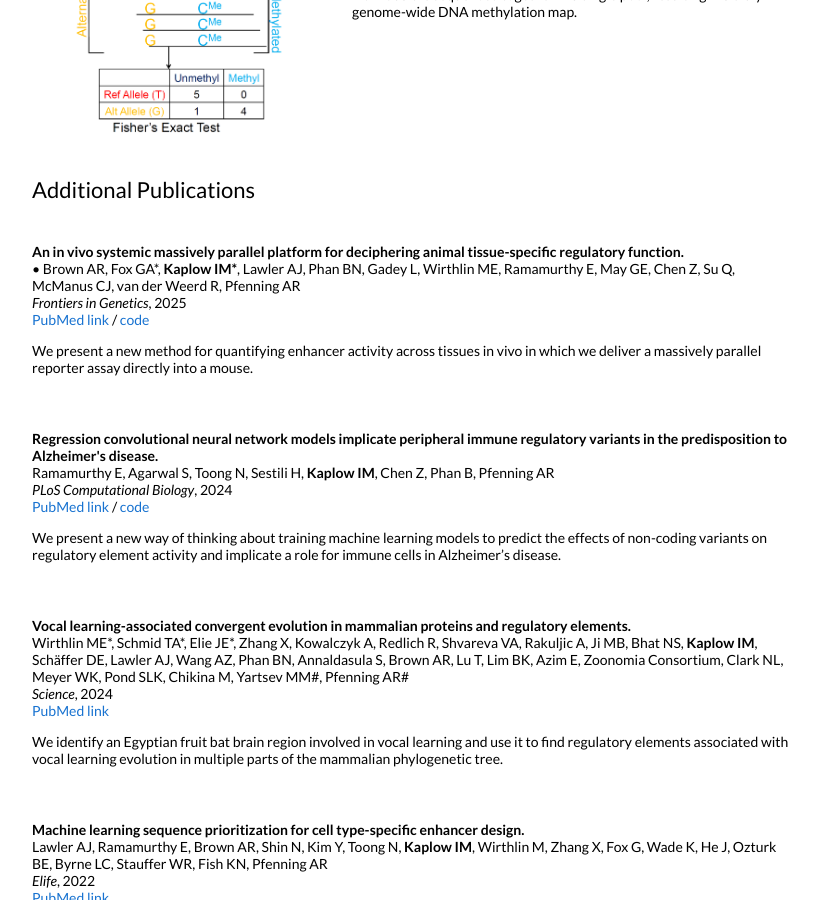
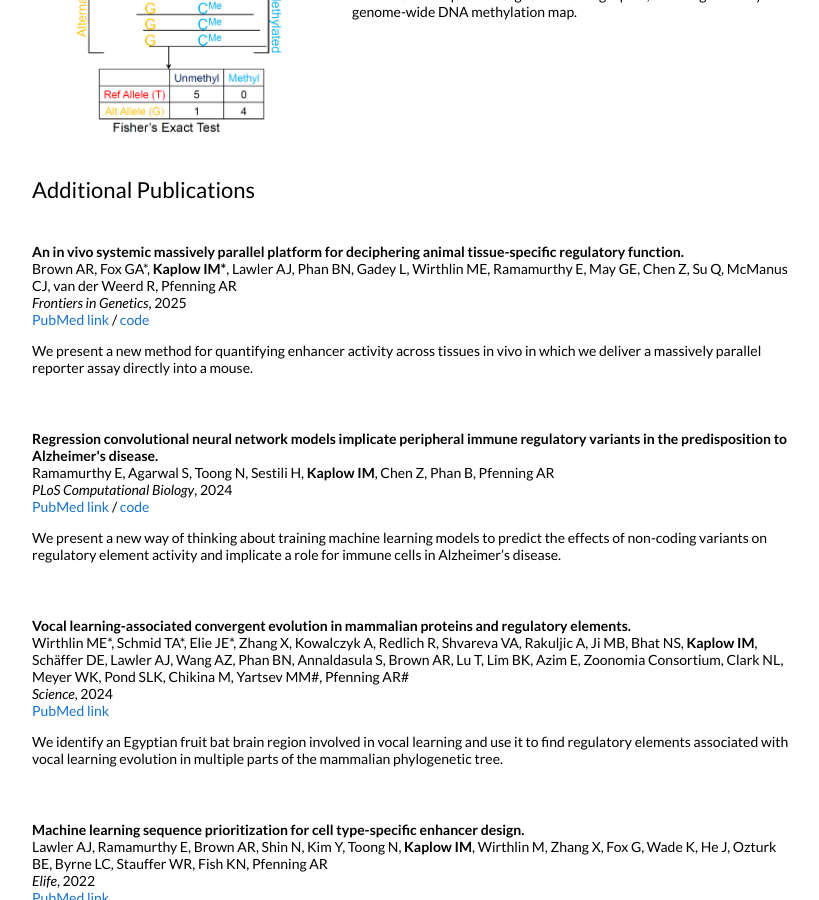
Before and after one commit to imk1/imk1.github.io, a Jekyll site: the page built from _posts/2025-4-9-FrontGenet2025.markdown, in a window 1280 px wide and 900 px high, scrolled down 2108 px. Shown: the whole window, without its empty margins (228-1047 px from the left). Built offline with Jekyll 4.4.1, drawn with Linux system fonts in a browser that asks for light colours.

Commit message:
I fixed a typo in the in vivo MPRA entry.

```diff
--- a/_posts/2025-4-9-FrontGenet2025.markdown
+++ b/_posts/2025-4-9-FrontGenet2025.markdown
@@ -4,7 +4,7 @@ title:  "An in vivo systemic massively parallel platform for deciphering animal
 date:   2025-04-09 15:45:00 +00:00
 categories: publication
 author: "Irene Kaplow"
-authors: "•	Brown AR, Fox GA*, <strong>Kaplow IM*</strong>, Lawler AJ, Phan BN, Gadey L, Wirthlin ME, Ramamurthy E, May GE, Chen Z, Su Q, McManus CJ, van der Weerd R, Pfenning AR"
+authors: "Brown AR, Fox GA*, <strong>Kaplow IM*</strong>, Lawler AJ, Phan BN, Gadey L, Wirthlin ME, Ramamurthy E, May GE, Chen Z, Su Q, McManus CJ, van der Weerd R, Pfenning AR"
 venue: "Frontiers in Genetics"
 pubmedlink: https://pubmed.ncbi.nlm.nih.gov/40270544/
 code: https://github.com/pfenninglab/sysMPRA
```
